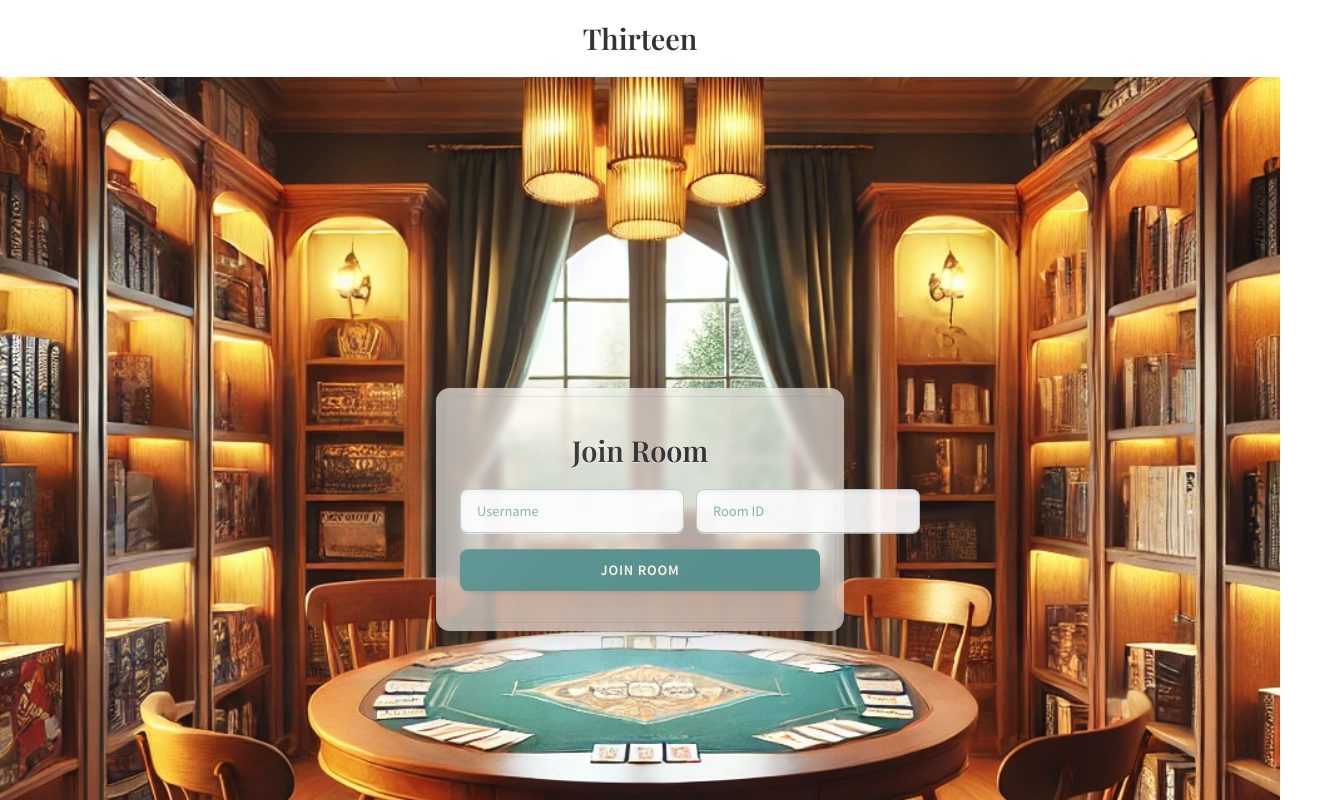
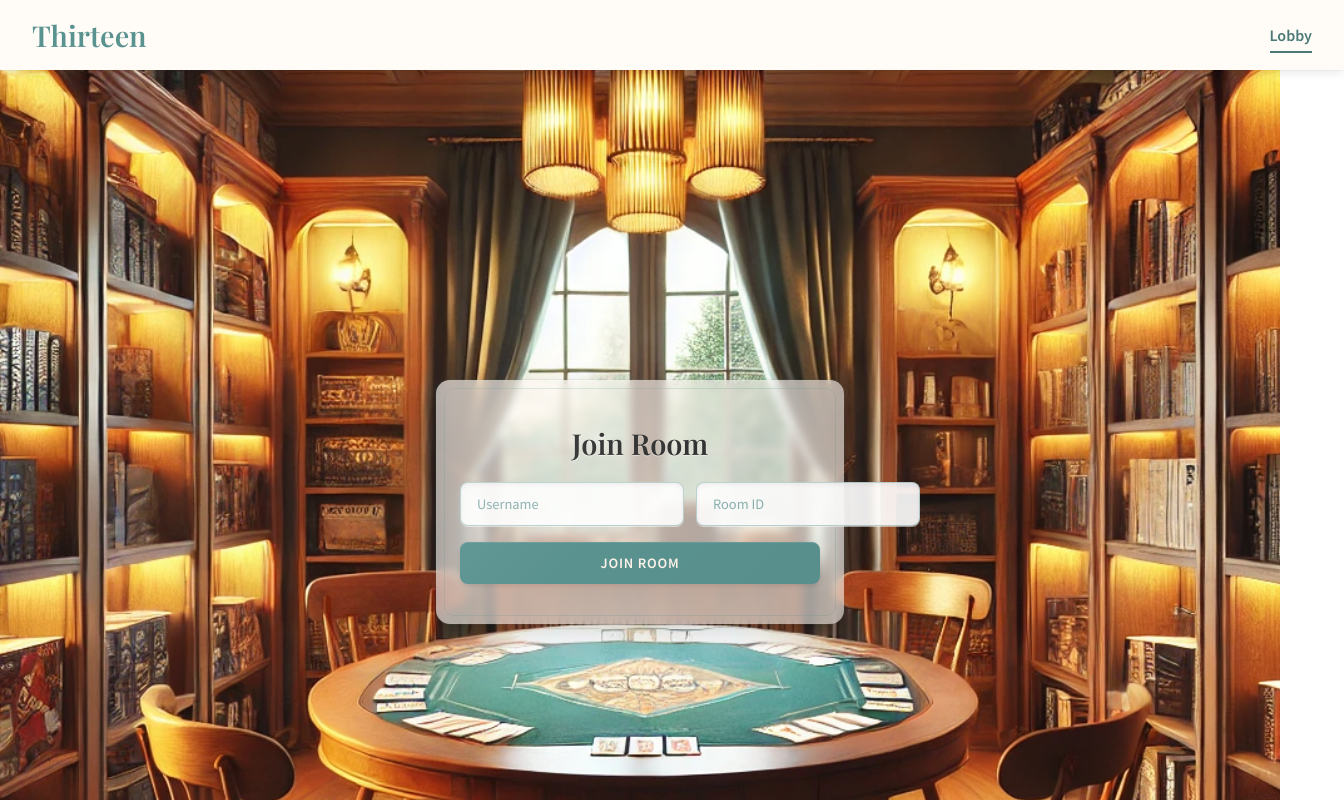
Before and after one commit to NathanTran044/thirteen_game, a React (Create React App) app in the folder client/: page / in a window 1280 px wide. Shown: the top 800 px of the page, 1344 px wide, since content can reach past the window. Built offline with nearby package versions, Linux system fonts and the light colour scheme; no server answers; the HTML template or start-up script is replaced by a standard one.

Commit message:
started working on nav bar front end

```diff
--- /dev/null
+++ b/client/src/components/NavBar.css
@@ -0,0 +1,98 @@
+@import url('https://fonts.googleapis.com/css2?family=Playfair+Display:wght@600&family=Source+Sans+Pro:wght@400;600&display=swap');
+
+.App-header {
+  position: sticky;
+  top: 0;
+  z-index: 1000;
+  width: 100%;
+  padding: 1rem 2rem;
+  background-color: rgba(255, 251, 245, 0.85);
+  backdrop-filter: blur(8px);
+  box-shadow:
+    0 2px 10px rgba(0, 0, 0, 0.1),
+    0 0 1px rgba(0, 0, 0, 0.15);
+  display: flex;
+  justify-content: space-between;
+  align-items: center;
+}
+
+.App-header h1 {
+  margin: 0;
+  font-family: 'Playfair Display', serif;
+  font-size: 1.8rem;
+  font-weight: 600;
+  color: rgb(90, 146, 143);
+  text-shadow: 0 1px 1px rgba(255, 255, 255, 0.5);
+}
+
+nav {
+  display: flex;
+  gap: 1.5rem;
+  align-items: center;
+}
+
+nav a {
+  font-family: 'Source Sans Pro', sans-serif;
+  font-size: 1rem;
+  font-weight: 600;
+  color: rgb(90, 146, 143);
+  text-decoration: none;
+  padding: 0.5rem 0;
+  position: relative;
+  transition: color 0.2s ease;
+}
+
+nav a:hover {
+  color: rgb(110, 140, 138);
+}
+
+/* Underline effect for nav links */
+nav a::after {
+  content: '';
+  position: absolute;
+  bottom: 0;
+  left: 0;
+  width: 0;
+  height: 2px;
+  background-color: rgb(90, 146, 143);
+  transition: width 0.2s ease;
+}
+
+nav a:hover::after {
+  width: 100%;
+}
+
+/* Active link styling */
+nav a.active {
+  color: rgb(75, 121, 118);
+}
+
+nav a.active::after {
+  width: 100%;
+  background-color: rgb(75, 121, 118);
+}
+
+/* Separator styling (if you decide to use the separator) */
+nav span {
+  color: rgb(90, 146, 143);
+  opacity: 0.5;
+}
+
+/* Responsive adjustments */
+@media (max-width: 768px) {
+  .App-header {
+    padding: 0.75rem 1rem;
+  }
+
+  .App-header h1 {
+    font-size: 1.5rem;
+  }
+
+  nav {
+    gap: 1rem;
+  }
+
+  nav a {
+    font-size: 0.9rem;
+  }
+}
--- a/client/src/components/NavBar.js
+++ b/client/src/components/NavBar.js
@@ -1,16 +1,21 @@
 import React from "react";
 import { Link, useLocation } from "react-router-dom";
+import "./NavBar.css";
 
 function Navbar() {
   const location = useLocation();
 
   if (location.pathname === "/game") return null; // Hide on /game
 
+  const isActive = (path) => location.pathname === path;
+
   return (
     <header className="App-header">
       <h1>Thirteen</h1>
       <nav>
-        {/* <Link to="/">Home</Link> | <Link to="/lobby">Lobby</Link> */}
+        <Link to="/lobby" className={isActive("/") ? "active" : ""}>
+          Lobby
+        </Link>
       </nav>
     </header>
   );
```
